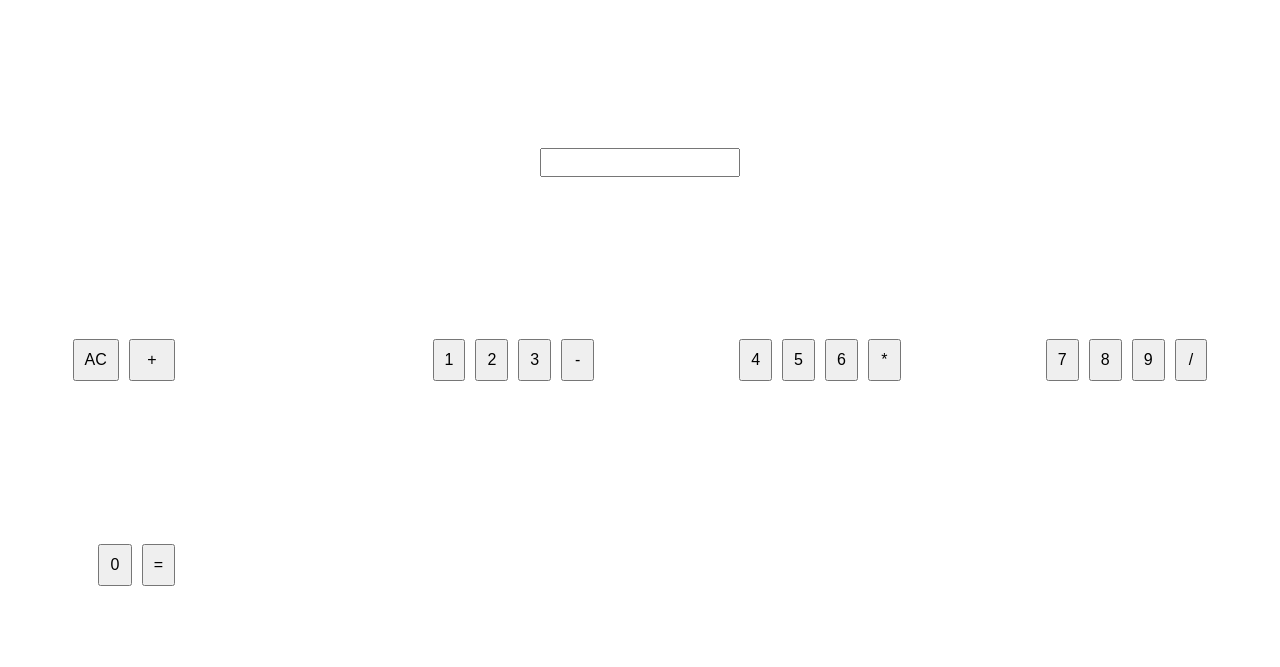
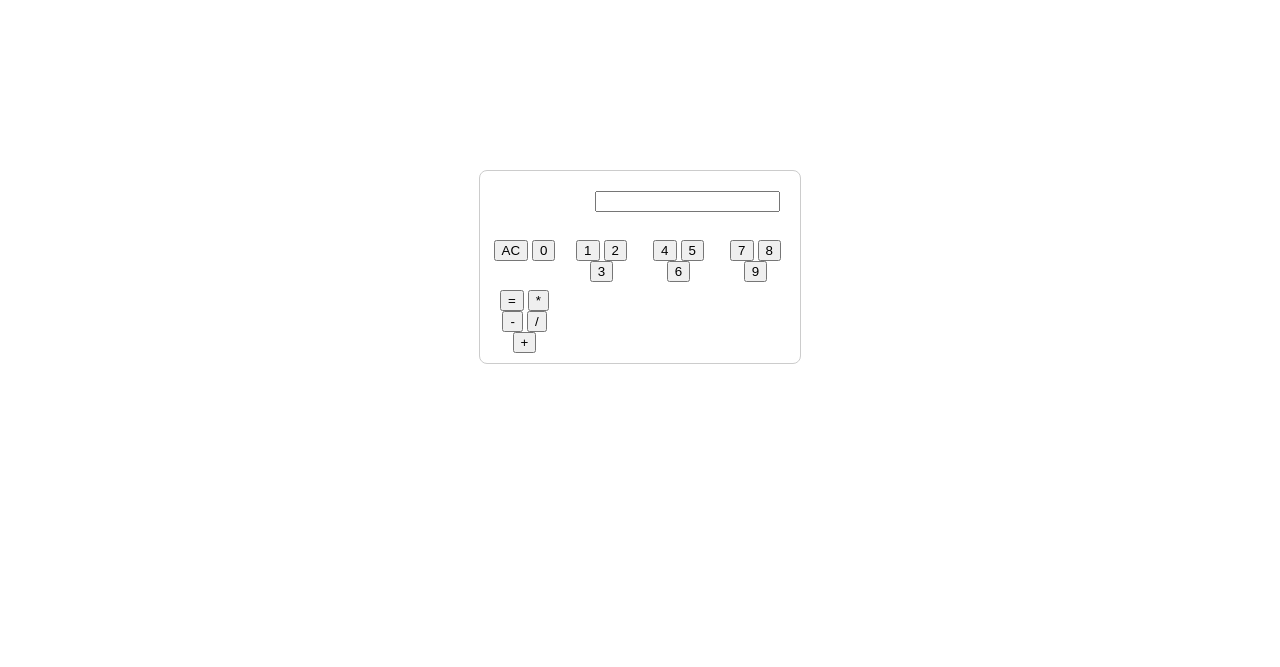
Before and after one commit to PedroBarge/Thales, a plain HTML site: page Calculadora/index.html in a window 1280 px wide. Shown: the part 133-800 px from the top of the page. Drawn offline with Linux system fonts and the light colour scheme.

Commit message:
done with display grid

```diff
--- a/Calculadora/index.html
+++ b/Calculadora/index.html
@@ -6,36 +6,42 @@
     <title>Calculator</title>
   </head>
   <body>
-    <h1>Calculadora</h1>
-    <p></p>
+    <div class="calculadora">
+      <div class="display">
         <input id="display" readonly />
-    <div>
+      </div>
+
+      <div class="row1">
         <button onclick="clean()" id="ac">AC</button>
-      <button class="option" id="add">+</button>
+        <button class="num" id="num0">0</button>
       </div>
-    <div>
+
+      <div class="row2">
         <button class="num" id="num1">1</button>
         <button class="num" id="num2">2</button>
         <button class="num" id="num3">3</button>
-      <button class="option" id="sub">-</button>
       </div>
-    <div>
+
+      <div class="row3">
         <button class="num" id="num4">4</button>
         <button class="num" id="num5">5</button>
         <button class="num" id="num6">6</button>
-      <button class="option" id="mult">*</button>
       </div>
-    <div>
+
+      <div class="row4">
         <button class="num" id="num7">7</button>
         <button class="num" id="num8">8</button>
         <button class="num" id="num9">9</button>
+      </div>
+
+      <div class="row5">
+        <button onclick="equal()">=</button>
+        <button class="option" id="mult">*</button>
+        <button class="option" id="sub">-</button>
         <button class="option" id="div">/</button>
+        <button class="option" id="add">+</button>
       </div>
-    <div>
-      <button class="num">0</button>
-      <button onclick="equal()">=</button>
     </div>
-    <p></p>
 
     <script src="calculator.js"></script>
   </body>
--- a/Calculadora/style.css
+++ b/Calculadora/style.css
@@ -1,29 +1,48 @@
 body {
-    display: grid;
-    place-items: center;
+    display: flex;
+    align-items: center;
+    justify-content: center;
     height: 100vh;
     margin: 0;
-}
+  }
 
-h1 {
-    margin: 0;
-}
+  .calculadora {
+    display: grid;
+    grid-template-columns: repeat(4, 1fr);
+    grid-gap: 8px;
+    max-width: 300px;
+    text-align: center;
+    padding: 10px;
+    border: 1px solid #ccc;
+    border-radius: 8px;
+  }
 
-#display {
+  .display {
     grid-column: span 4;
-    width: 200px;
-    font-size: 20px;
-}
+    margin-bottom: 10px;
+    padding: 10px;
+    font-size: 1.5em;
+    text-align: right;
+  }
 
-button {
-    font-size: 16px;
+  .button {
+    display: flex;
+    align-items: center;
+    justify-content: center;
+    font-size: 18px;
     padding: 10px;
     cursor: pointer;
-    grid-column: span 1;
-}
+  }
 
-div {
-    display: grid;
-    grid-template-columns: repeat(4, 1fr);
-    gap: 10px;
-}
+  #ac {
+    grid-column: span 3;
+  }
+
+  #num0 {
+    grid-column: span 2;
+  }
+
+  .equal {
+    background-color: #4caf50;
+    color: #fff;
+  }
```
Lines whose indentation alone changed are shown as unchanged.
